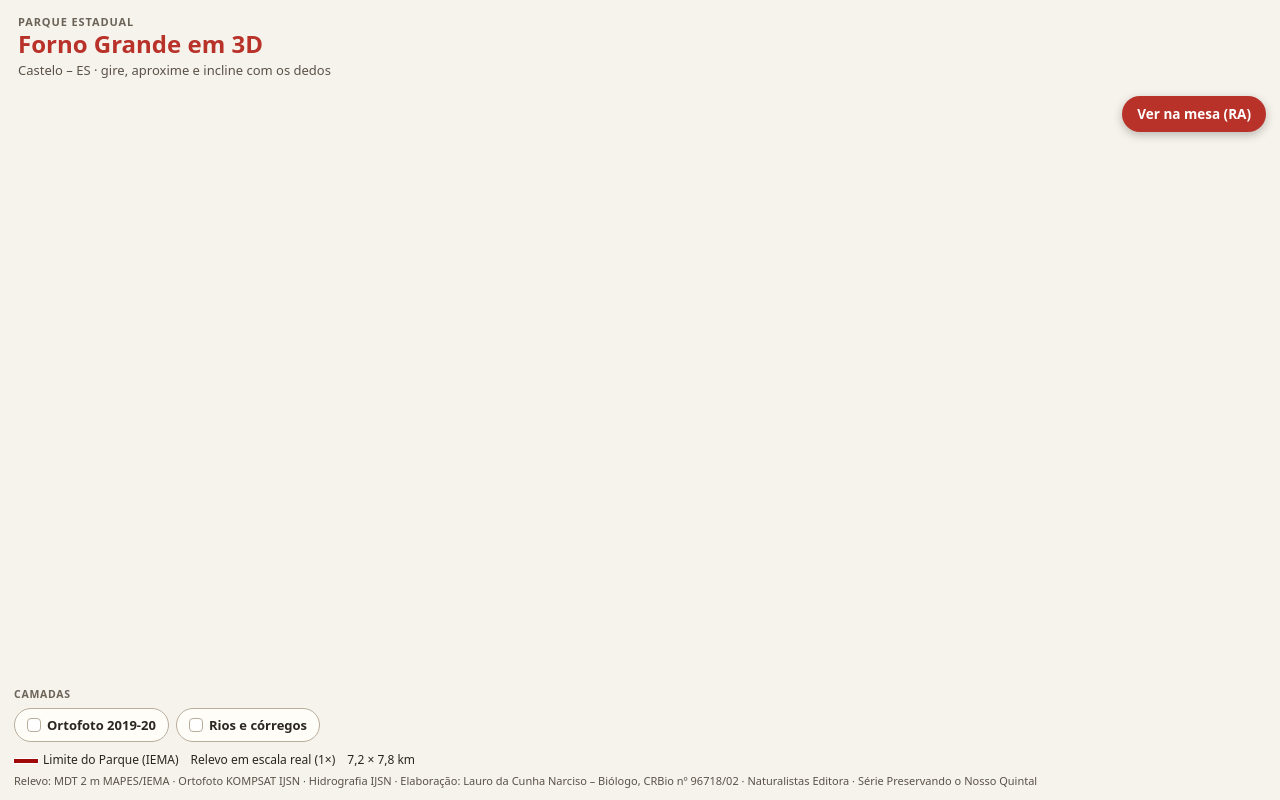
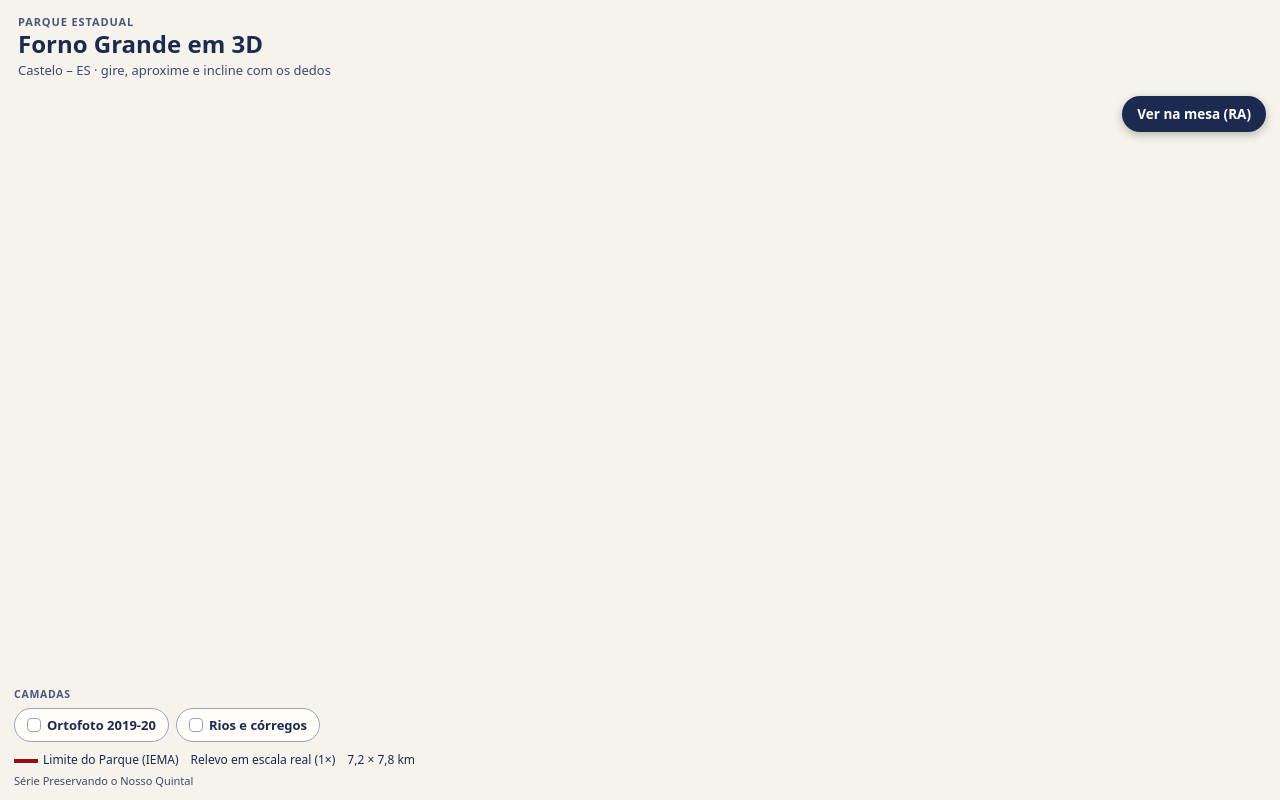
Before and after one commit to lauronarciso/livro-vivo, a plain HTML site: page 3d/forno-grande/index.html in a window 1280 px wide. Drawn offline with nearby package versions, Linux system fonts and the light colour scheme.

Commit message:
Maquetes 3D: textos em azul-marinho e crédito só da série
Co-Authored-By: Claude Opus 5.5 <noreply@anthropic.com>
Claude-Session: https://claude.ai/code/session_0183qz4xGVWCbHV8eLT8e3Qe

```diff
--- a/3d/forno-grande/index.html
+++ b/3d/forno-grande/index.html
@@ -6,30 +6,30 @@
 <title>PE Forno Grande em 3D</title>
 <script type="module" src="https://cdn.jsdelivr.net/npm/@google/model-viewer@4/dist/model-viewer.min.js"></script>
 <style>
-  :root { --verm:#b8322a; --fundo:#f6f3ec; --tinta:#2b2620; }
+  :root { --verm:#1b2a4e; --fundo:#f6f3ec; --tinta:#1b2a4e; }
   * { box-sizing:border-box; }
   html,body { margin:0; height:100%; background:var(--fundo); color:var(--tinta);
     font-family: system-ui, -apple-system, "Segoe UI", Roboto, sans-serif; overflow:hidden; }
   header { position:absolute; top:0; left:0; right:0; z-index:2; padding:14px 18px 10px;
     background:linear-gradient(var(--fundo) 60%, rgba(246,243,236,0)); pointer-events:none; }
-  header small { display:block; font-size:11px; letter-spacing:.08em; text-transform:uppercase; color:#6b6358; font-weight:600; }
+  header small { display:block; font-size:11px; letter-spacing:.08em; text-transform:uppercase; color:#4a5778; font-weight:600; }
   header h1 { margin:2px 0 0; font-size:24px; color:var(--verm); line-height:1.1; }
-  header p { margin:4px 0 0; font-size:13px; color:#5a5248; }
+  header p { margin:4px 0 0; font-size:13px; color:#3d4a6b; }
   model-viewer { width:100%; height:100%; }
   .hot { background:#fff; border:2px solid var(--tinta); border-radius:50%; width:26px; height:26px;
     font:700 12px system-ui; display:flex; align-items:center; justify-content:center; color:var(--tinta); }
   .ar-btn { position:absolute; right:14px; top:96px; background:var(--verm); color:#fff; border:0; border-radius:20px;
     padding:9px 15px; font:600 13.5px system-ui; white-space:nowrap; box-shadow:0 3px 10px rgba(0,0,0,.25); }
   footer { position:absolute; bottom:0; left:0; right:0; z-index:2; padding:30px 14px 12px;
-    font-size:11px; color:#5a5248; background:linear-gradient(rgba(246,243,236,0), var(--fundo) 28%); pointer-events:none; }
+    font-size:11px; color:#3d4a6b; background:linear-gradient(rgba(246,243,236,0), var(--fundo) 28%); pointer-events:none; }
   .camadas { display:flex; gap:7px; flex-wrap:wrap; margin-bottom:9px; pointer-events:auto; }
-  .camadas span { width:100%; font-size:10.5px; letter-spacing:.07em; text-transform:uppercase; font-weight:700; color:#6b6358; }
-  .chip { border:1.5px solid #b9ad9b; background:#fffdf8; color:var(--tinta); border-radius:18px; padding:7px 12px;
+  .camadas span { width:100%; font-size:10.5px; letter-spacing:.07em; text-transform:uppercase; font-weight:700; color:#4a5778; }
+  .chip { border:1.5px solid #9aa6c0; background:#fffdf8; color:var(--tinta); border-radius:18px; padding:7px 12px;
     font:600 13px system-ui; cursor:pointer; display:flex; align-items:center; gap:6px; }
-  .chip .ck { width:14px; height:14px; border-radius:4px; border:1.5px solid #b9ad9b; background:#fff; flex:none; }
-  .chip[aria-pressed="true"] { border-color:var(--verm); background:#fbebe8; }
+  .chip .ck { width:14px; height:14px; border-radius:4px; border:1.5px solid #9aa6c0; background:#fff; flex:none; }
+  .chip[aria-pressed="true"] { border-color:var(--verm); background:#e6eaf3; }
   .chip[aria-pressed="true"] .ck { background:var(--verm); border-color:var(--verm);
-    box-shadow: inset 0 0 0 2px #fbebe8; }
+    box-shadow: inset 0 0 0 2px #e6eaf3; }
   .chip.carregando { opacity:.55; }
   .leg { display:flex; gap:12px; flex-wrap:wrap; align-items:center; margin-bottom:5px; font-size:12px; color:var(--tinta); }
   .linha { display:inline-block; width:24px; height:4px; background:#a00a0a; outline:1.5px solid #fff; vertical-align:middle; margin-right:5px; }
@@ -64,7 +64,7 @@
     <button class="chip" data-c="rios" aria-pressed="false"><i class="ck"></i>Rios e córregos</button>
   </div>
   <div class="leg"><span><span class="linha"></span>Limite do Parque (IEMA)</span><span>Relevo em escala real (1×)</span><span>7,2 × 7,8 km</span></div>
-  Relevo: MDT 2 m MAPES/IEMA · Ortofoto KOMPSAT IJSN · Hidrografia IJSN · Elaboração: Lauro da Cunha Narciso – Biólogo, CRBio nº 96718/02 · Naturalistas Editora · Série Preservando o Nosso Quintal
+  Série Preservando o Nosso Quintal
 </footer>
 
 <script type="module">
```
Also changed, not shown: 3d/goiapaba-acu/index.html (+10 -10 lines).
